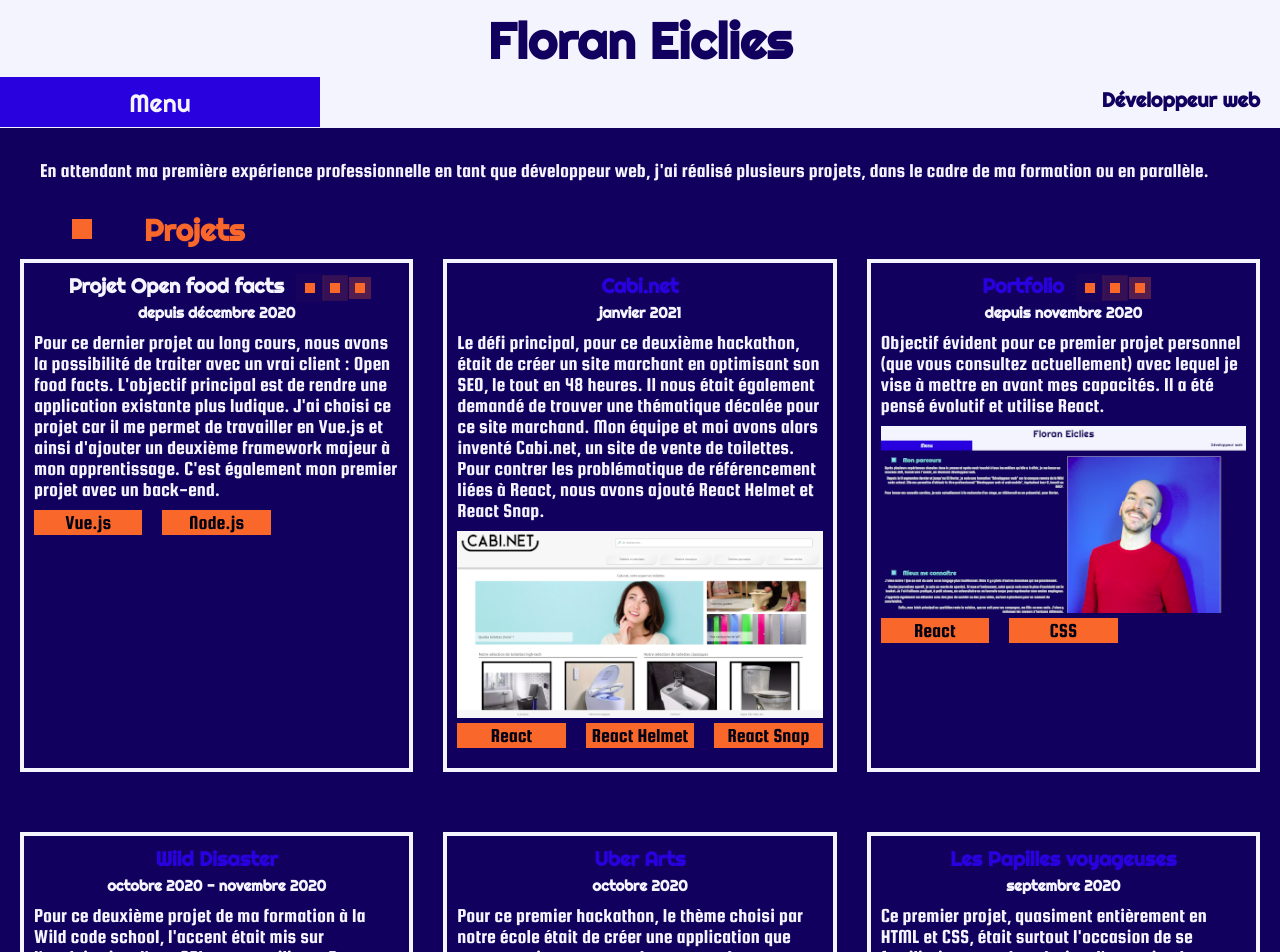
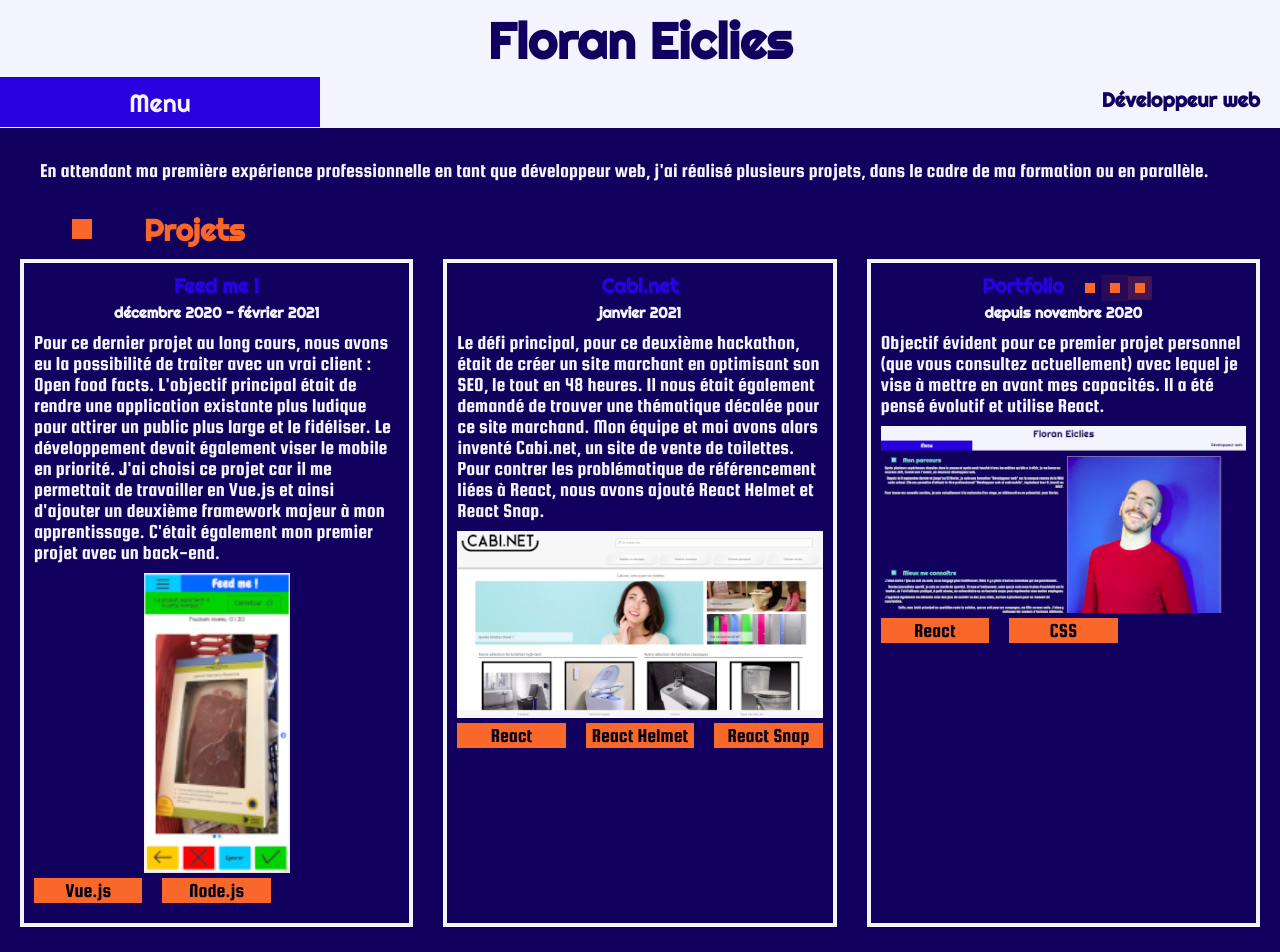
Before and after one commit to e-floran/onlinecv, a React (Create React App) app: page /experience in a window 1280 px wide. Shown: the top 952 px of the page. Built offline with nearby package versions, Linux system fonts and the light colour scheme.

Commit message:
updated 08/03/21

```diff
--- a/src/components/Experience/OFF.jsx
+++ b/src/components/Experience/OFF.jsx
@@ -1,15 +1,33 @@
-function OFF(){
-    return(
+function OFF() {
+  return (
     <article className="project">
-            <h5 className="projectTitle">Projet Open food facts <span><span className="miniPulsar" style={{animation: `pulsed 2s linear 0.5s infinite`}}/><span className="miniPulsar" style={{animation: `pulsed 2s linear 0.75s infinite`}}/><span className="miniPulsar" style={{animation: `pulsed 2s linear 1s infinite`}}/></span></h5>
-            <h6 className="projectDate">depuis décembre 2020</h6>
-            <p>Pour ce dernier projet au long cours, nous avons la possibilité de traiter avec un vrai client : Open food facts. L'objectif principal est de rendre une application existante plus ludique. J'ai choisi ce projet car il me permet de travailler en Vue.js et ainsi d'ajouter un deuxième framework majeur à mon apprentissage. C'est également mon premier projet avec un back-end.</p>
+      <h5 className="projectTitle">
+        <a href="https://feedme.openfoodfacts.org/">Feed me !</a>
+      </h5>
+      <h6 className="projectDate">décembre 2020 - février 2021</h6>
+      <p>
+        Pour ce dernier projet au long cours, nous avons eu la possibilité de
+        traiter avec un vrai client : Open food facts. L'objectif principal
+        était de rendre une application existante plus ludique pour attirer un
+        public plus large et le fidéliser. Le développement devait également
+        viser le mobile en priorité. J'ai choisi ce projet car il me permettait
+        de travailler en Vue.js et ainsi d'ajouter un deuxième framework majeur
+        à mon apprentissage. C'était également mon premier projet avec un
+        back-end.
+      </p>
+      <a href="https://feedme.openfoodfacts.org/">
+        <img
+          className="projectImage mobileImage"
+          src="/files/feed_me.png"
+          alt="Feed me"
+        ></img>
+      </a>
       <div className="technoContainer">
         <p className="techno">Vue.js</p>
         <p className="techno">Node.js</p>
       </div>
     </article>
-    )
-};
+  );
+}
 
 export default OFF;
--- a/src/components/skills/Frameworks.jsx
+++ b/src/components/skills/Frameworks.jsx
@@ -1,33 +1,43 @@
 import Skill from "./Skill";
 
-function Frameworks(){
-    const myFrameworks=[
+function Frameworks() {
+  const myFrameworks = [
     {
-            name:"React",
-            level:7,
+      name: "React",
+      level: 8,
     },
     {
-            name:"Vue",
-            level:5,
+      name: "React Native",
+      level: 5,
     },
     {
-            name:"Node.js",
-            level:3,
+      name: "Vue",
+      level: 5,
     },
     {
-            name:"Express",
-            level:4,
+      name: "Node.js",
+      level: 3,
     },
     {
-            name:"Bootstrap",
-            level:4,
+      name: "Express",
+      level: 5,
     },
-    ]
-    const frameworks=[];
-    for (let i=0;i<myFrameworks.length;i++) {
-        frameworks.push(<Skill key={myFrameworks[i].name} name={myFrameworks[i].name} level={myFrameworks[i].level}/>);
-    };
-    return(
+    {
+      name: "Bootstrap",
+      level: 4,
+    },
+  ];
+  const frameworks = [];
+  for (let i = 0; i < myFrameworks.length; i++) {
+    frameworks.push(
+      <Skill
+        key={myFrameworks[i].name}
+        name={myFrameworks[i].name}
+        level={myFrameworks[i].level}
+      />
+    );
+  }
+  return (
     <section className="skillset">
       <article className="sectionTitle">
         <div className="pulsarContainer">
@@ -37,7 +47,7 @@ function Frameworks(){
       </article>
       {frameworks}
     </section>
-    )
-};
+  );
+}
 
 export default Frameworks;
--- a/src/style/experience.css
+++ b/src/style/experience.css
@@ -37,6 +37,10 @@
 .projectImage {
   width: 100%;
 }
+.mobileImage {
+  max-height: 300px;
+  object-fit: contain;
+}
 .project > p > a {
   font-family: "Squada One", cursive;
   text-decoration: none;
```
Also changed, not shown: public/files/feed_me.png (added). Lines whose indentation alone changed are shown as unchanged.
